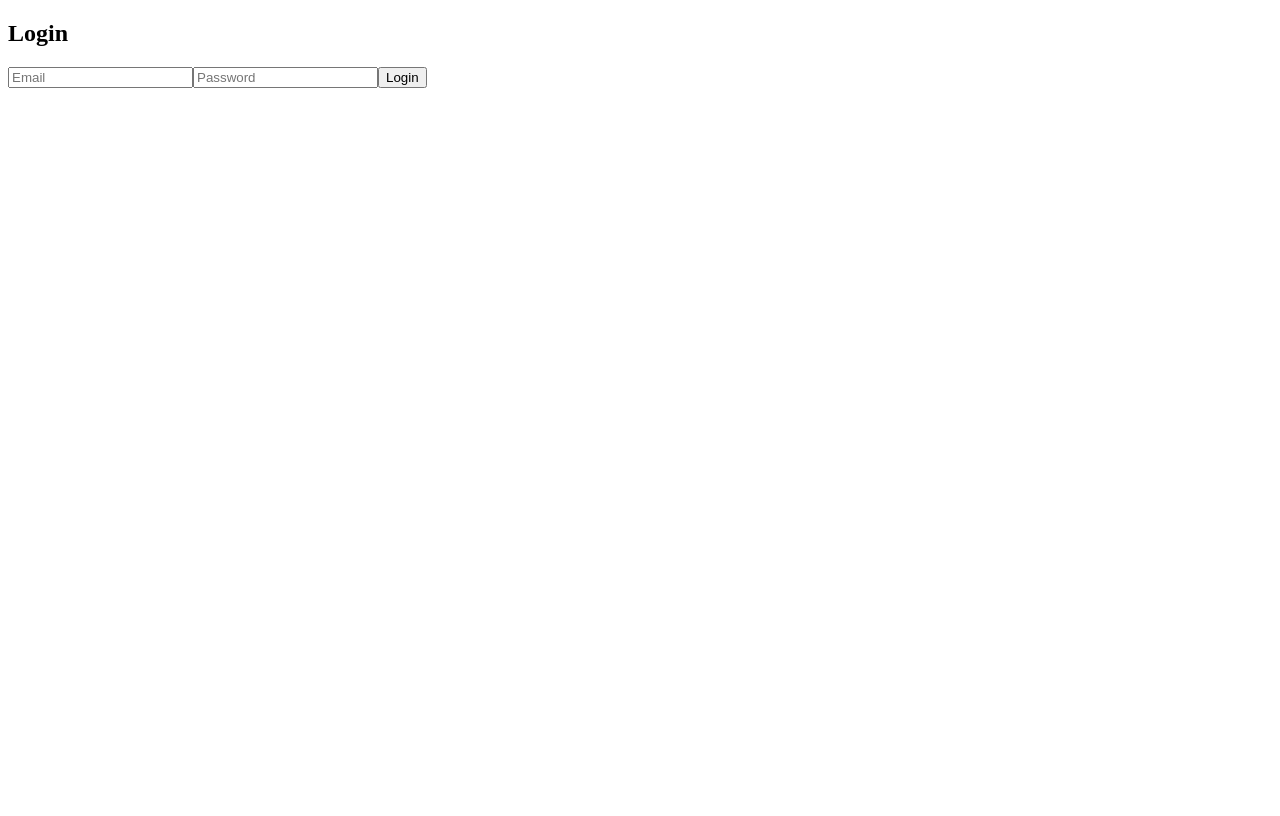
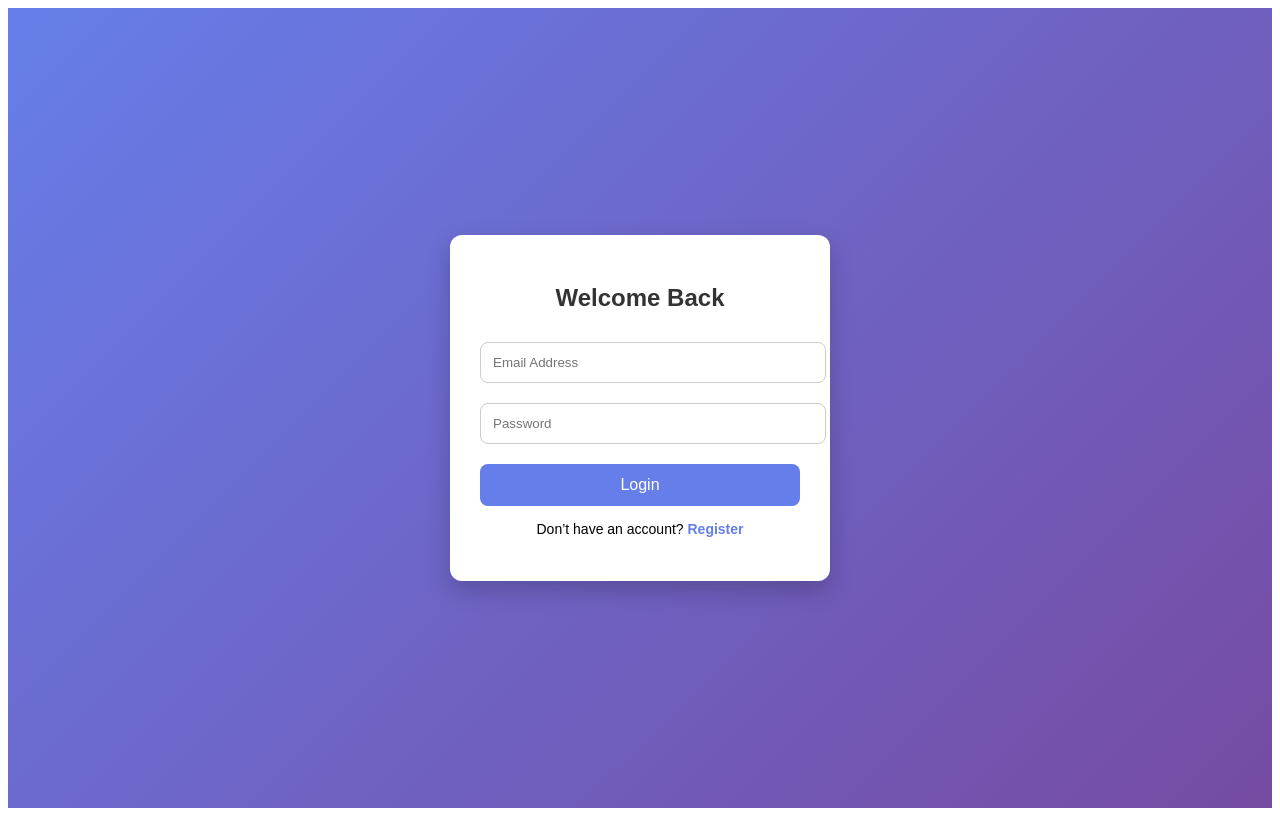
Before and after one commit to Abhay124350/lost-and-found, a React app in the folder frontend/: page /login in a window 1280 px wide. Built offline with nearby package versions, Linux system fonts and the light colour scheme; the HTML template or start-up script is replaced by a standard one.

Commit message:
Added auto redirect after login/register

```diff
--- /dev/null
+++ b/frontend/src/pages/Login.css
@@ -0,0 +1,69 @@
+.login-container {
+  height: 100vh;
+  display: flex;
+  justify-content: center;
+  align-items: center;
+  background: linear-gradient(135deg, #667eea, #764ba2);
+  font-family: Arial, sans-serif;
+}
+
+.login-form {
+  background: #fff;
+  padding: 30px;
+  border-radius: 12px;
+  width: 320px;
+  box-shadow: 0 10px 25px rgba(0, 0, 0, 0.2);
+  text-align: center;
+}
+
+.login-form h2 {
+  margin-bottom: 20px;
+  color: #333;
+}
+
+.login-form input {
+  width: 100%;
+  padding: 12px;
+  margin: 10px 0;
+  border: 1px solid #ccc;
+  border-radius: 8px;
+  outline: none;
+  transition: 0.3s;
+}
+
+.login-form input:focus {
+  border-color: #667eea;
+  box-shadow: 0 0 5px rgba(102, 126, 234, 0.5);
+}
+
+.login-form button {
+  width: 100%;
+  padding: 12px;
+  margin-top: 10px;
+  background: #667eea;
+  color: white;
+  border: none;
+  border-radius: 8px;
+  cursor: pointer;
+  font-size: 16px;
+  transition: 0.3s;
+}
+
+.login-form button:hover {
+  background: #5a67d8;
+}
+
+.login-form p {
+  margin-top: 15px;
+  font-size: 14px;
+}
+
+.login-form a {
+  color: #667eea;
+  text-decoration: none;
+  font-weight: bold;
+}
+
+.login-form a:hover {
+  text-decoration: underline;
+}
--- a/frontend/src/pages/Login.jsx
+++ b/frontend/src/pages/Login.jsx
@@ -1,6 +1,7 @@
 import { useState } from "react";
 import axios from "axios";
-import { useNavigate } from "react-router-dom";
+import { Link, useNavigate } from "react-router-dom";
+import "./Login.css";
 
 function Login() {
   const [form, setForm] = useState({ email: "", password: "" });
@@ -9,20 +10,55 @@
   const handleSubmit = async (e) => {
     e.preventDefault();
 
-    const res = await axios.post("https://lost-and-found-mps8.onrender.com/", form);
+    try {
+      const res = await axios.post(
+        "https://lost-and-found-mps8.onrender.com/api/login", // ⚠️ fixed endpoint
+        form
+      );
 
-    localStorage.setItem("token", res.data.token);
+      localStorage.setItem("token", res.data.token);
 
-    navigate("/dashboard");
+      alert("Login successful");
+
+      navigate("/dashboard");
+    } catch (error) {
+      alert(error.response?.data?.message || "Login failed");
+    }
   };
 
   return (
-    <form onSubmit={handleSubmit}>
-      <h2>Login</h2>
-      <input placeholder="Email" onChange={e => setForm({...form, email: e.target.value})} />
-      <input type="password" placeholder="Password" onChange={e => setForm({...form, password: e.target.value})} />
-      <button type="submit">Login</button>
-    </form>
+    <div className="login-container">
+      <form className="login-form" onSubmit={handleSubmit}>
+        <h2>Welcome Back</h2>
+
+        <input
+          type="email"
+          placeholder="Email Address"
+          value={form.email}
+          onChange={(e) =>
+            setForm({ ...form, email: e.target.value })
+          }
+          required
+        />
+
+        <input
+          type="password"
+          placeholder="Password"
+          value={form.password}
+          onChange={(e) =>
+            setForm({ ...form, password: e.target.value })
+          }
+          required
+        />
+
+        <button type="submit">Login</button>
+
+        <p>
+          Don’t have an account?{" "}
+          <Link to="/register">Register</Link>
+        </p>
+      </form>
+    </div>
   );
 }
 
--- /dev/null
+++ b/frontend/src/pages/Register.css
@@ -0,0 +1,75 @@
+/* Full page center */
+.register-container {
+  height: 100vh;
+  display: flex;
+  justify-content: center;
+  align-items: center;
+  background: linear-gradient(135deg, #4facfe, #00f2fe);
+  font-family: Arial, sans-serif;
+}
+
+/* Form box */
+.register-form {
+  background: #fff;
+  padding: 30px;
+  border-radius: 12px;
+  width: 320px;
+  box-shadow: 0 10px 25px rgba(0, 0, 0, 0.2);
+  text-align: center;
+}
+
+/* Heading */
+.register-form h2 {
+  margin-bottom: 20px;
+  color: #333;
+}
+
+/* Inputs */
+.register-form input {
+  width: 100%;
+  padding: 12px;
+  margin: 10px 0;
+  border: 1px solid #ccc;
+  border-radius: 8px;
+  outline: none;
+  transition: 0.3s;
+}
+
+.register-form input:focus {
+  border-color: #4facfe;
+  box-shadow: 0 0 5px rgba(79, 172, 254, 0.5);
+}
+
+/* Button */
+.register-form button {
+  width: 100%;
+  padding: 12px;
+  margin-top: 10px;
+  background: #4facfe;
+  color: white;
+  border: none;
+  border-radius: 8px;
+  cursor: pointer;
+  font-size: 16px;
+  transition: 0.3s;
+}
+
+.register-form button:hover {
+  background: #00c6ff;
+}
+
+/* Link */
+.register-form p {
+  margin-top: 15px;
+  font-size: 14px;
+}
+
+.register-form a {
+  color: #4facfe;
+  text-decoration: none;
+  font-weight: bold;
+}
+
+.register-form a:hover {
+  text-decoration: underline;
+}
--- a/frontend/src/pages/Register.jsx
+++ b/frontend/src/pages/Register.jsx
@@ -1,6 +1,7 @@
 import { useState } from "react";
 import axios from "axios";
 import { Link, useNavigate } from "react-router-dom";
+import "./Register.css";
 
 function Register() {
   const [form, setForm] = useState({
@@ -22,33 +23,35 @@
 
       alert("Registered successfully");
 
-      // 👉 redirect to login
       navigate("/login");
-
     } catch (error) {
       alert(error.response?.data?.message || "Registration failed");
     }
   };
 
   return (
-    <div>
-      <form onSubmit={handleSubmit}>
-        <h2>Register</h2>
+    <div className="register-container">
+      <form className="register-form" onSubmit={handleSubmit}>
+        <h2>Create Account</h2>
 
         <input
-          placeholder="Name"
+          type="text"
+          placeholder="Full Name"
           value={form.name}
           onChange={(e) =>
             setForm({ ...form, name: e.target.value })
           }
+          required
         />
 
         <input
-          placeholder="Email"
+          type="email"
+          placeholder="Email Address"
           value={form.email}
           onChange={(e) =>
             setForm({ ...form, email: e.target.value })
           }
+          required
         />
 
         <input
@@ -58,16 +61,16 @@
           onChange={(e) =>
             setForm({ ...form, password: e.target.value })
           }
+          required
         />
 
         <button type="submit">Register</button>
+
+        <p>
+          Already have an account?{" "}
+          <Link to="/login">Login</Link>
+        </p>
       </form>
-
-      {/* 🔗 Navigation */}
-      <p>
-        Already have an account?{" "}
-        <Link to="/login">Login</Link>
-      </p>
     </div>
   );
 }
```
